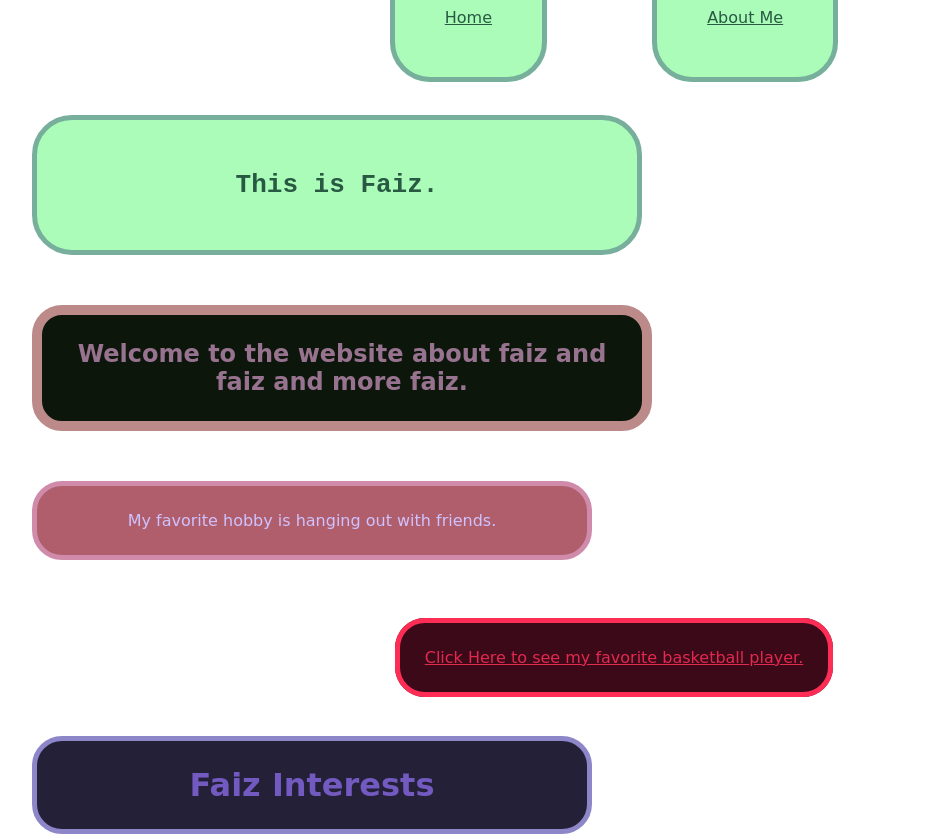
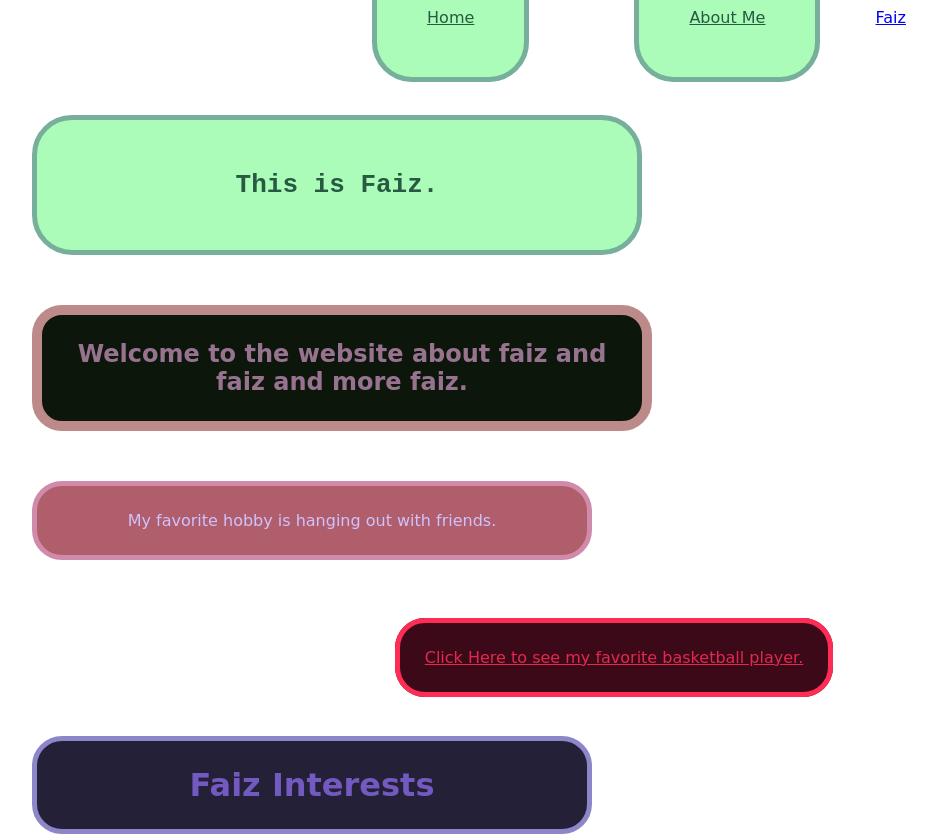
Before and after one commit to faiz-hussain-riseschools/faiz-hussain-riseschools, a plain HTML site: page index.html in a window 1280 px wide. Shown: the top 837 px of the page, without its empty margins (26-963 px from the left). Drawn offline with Linux system fonts and the light colour scheme.

Commit message:
Update index.html

```diff
--- a/index.html
+++ b/index.html
@@ -7,6 +7,8 @@
     <nav>
       <a class="murray" href= "index.html">Home</a>
       <a class="murray" href= "brotherazaali.html">About Me</a>
+        <a class="photo" href="blob:chrome-untrusted://media-app/80c07ee9-7a1c-4bcd-ad7e-9767f5eb6bb1">Faiz</a>
+
 
       </nav>
 
```
